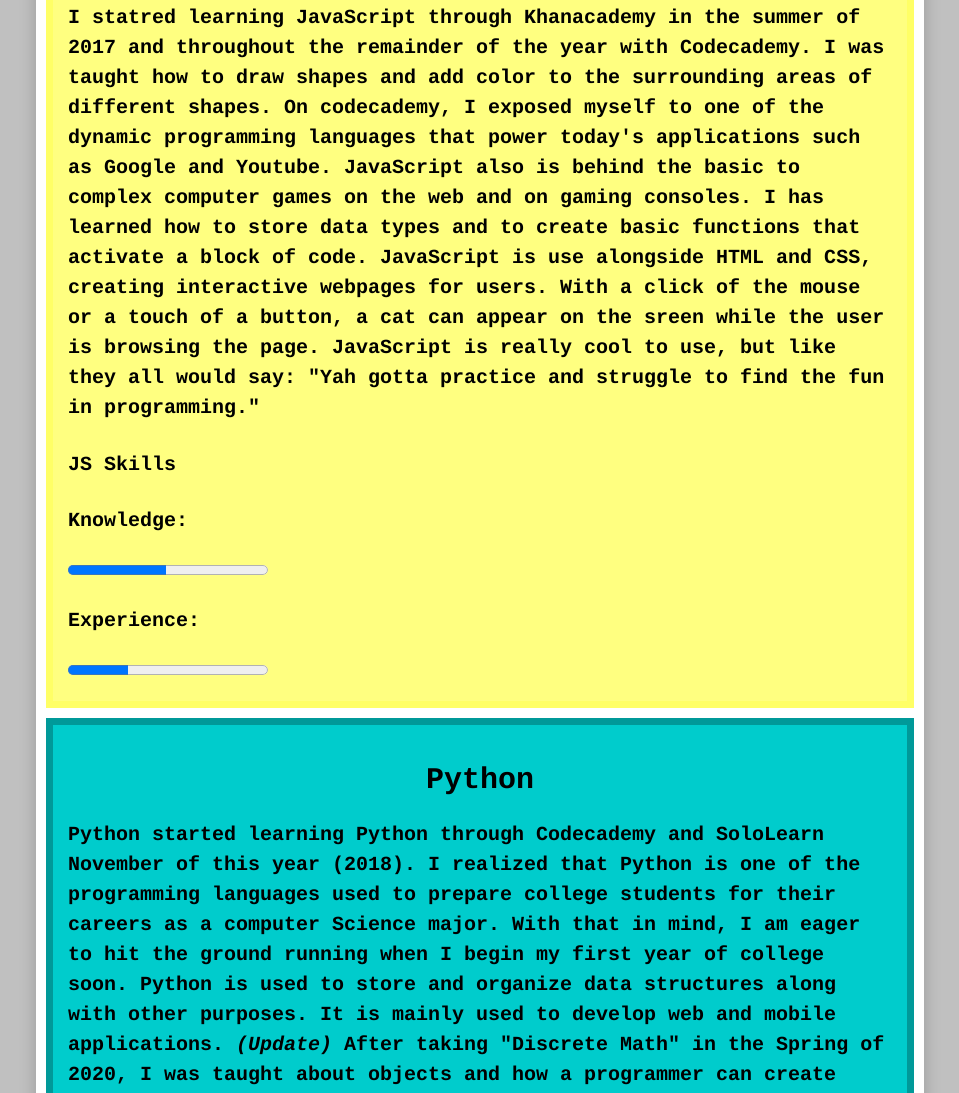
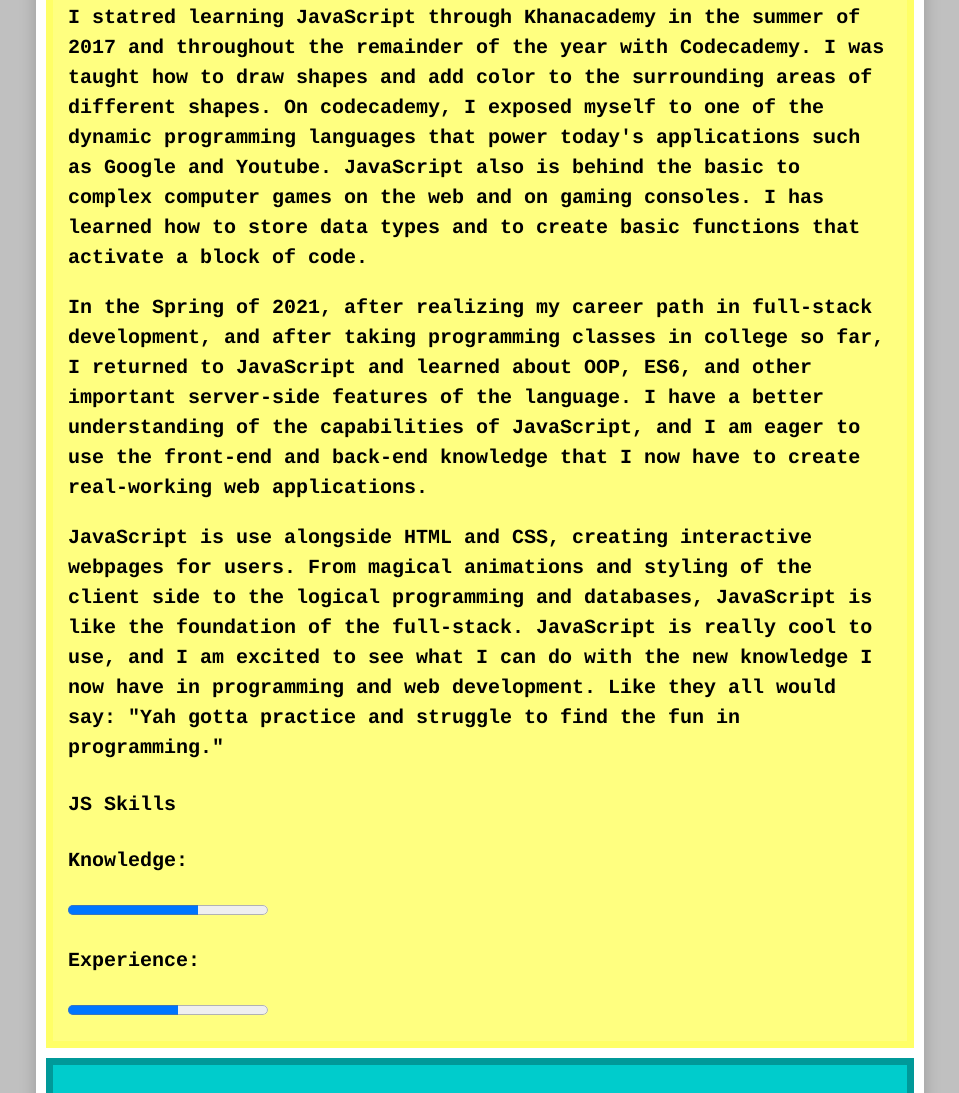
Before and after one commit to EmmanyDev/My-coding-skills-report, a plain HTML site: page index.html in a window 1280 px wide. Shown: the part 1593-2686 px from the top of the page, without its empty margins (160-1119 px from the left). Drawn offline with Linux system fonts and the light colour scheme; a script that the page names is missing.

Commit message:
Updated JavaScript section :D

```diff
--- a/index.html
+++ b/index.html
@@ -43,21 +43,27 @@
                 <progress min= "0" max= "100" value= "80"></progress>
             </div>
 
+            <!-- Updated May 6th, 2021 -->
             <div class= "jsDiv">
                 <h2>JS or JavaScript</h2>
                 <p>I statred learning JavaScript through Khanacademy in the summer of 2017 and throughout the remainder of the year
                 with Codecademy. I was taught how to draw shapes and add color to the surrounding areas of different shapes. On codecademy,
                 I exposed myself to one of the dynamic programming languages that power today's applications such as Google and Youtube. JavaScript
                 also is behind the basic to complex computer games on the web and on gaming consoles. I has learned how to store data types
-                and to create basic functions that activate a block of code. JavaScript is use alongside HTML and CSS, creating interactive webpages
-                for users. With a click of the mouse or a touch of a button, a cat can appear on the sreen while the user is browsing the page. JavaScript is
-                really cool to use, but like they all would say: "Yah gotta practice and struggle to find the fun in programming."</p>
+                and to create basic functions that activate a block of code.</p>
+                <p>In the Spring of 2021, after realizing my career path in full-stack development, and after taking programming classes in college
+                so far, I returned to JavaScript and learned about OOP, ES6, and other important server-side features of the language. I have a better understanding
+                of the capabilities of JavaScript, and I am eager to use the front-end and back-end knowledge that I now have to create real-working web applications.</p>
+                <p>JavaScript is use alongside HTML and CSS, creating interactive webpages
+                for users. From magical animations and styling of the client side to the logical programming and databases, JavaScript is like the foundation of the full-stack. JavaScript is
+                really cool to use, and I am excited to see what I can do with the new knowledge I now have in programming and web development. Like they all would say:
+                "Yah gotta practice and struggle to find the fun in programming."</p>
 
                 <h4>JS Skills</h4>
                 <p>Knowledge:</p>
-                <progress min= "0" max= "100" value= "49"></progress>
+                <progress min= "0" max= "100" value= "65"></progress>
                 <p>Experience:</p>
-                <progress min= "0" max= "100" value= "30"></progress>
+                <progress min= "0" max= "100" value= "55"></progress>
             </div>
 
             <!-- Updated on Decemeber 3rd, 2020 -->
```
